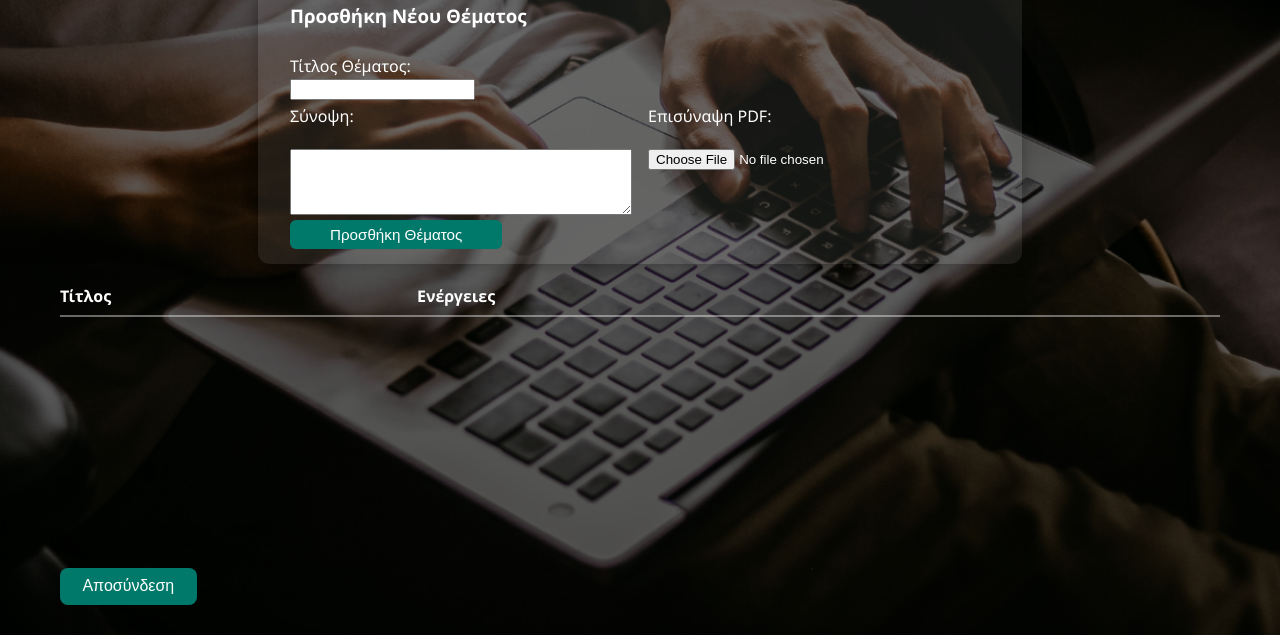
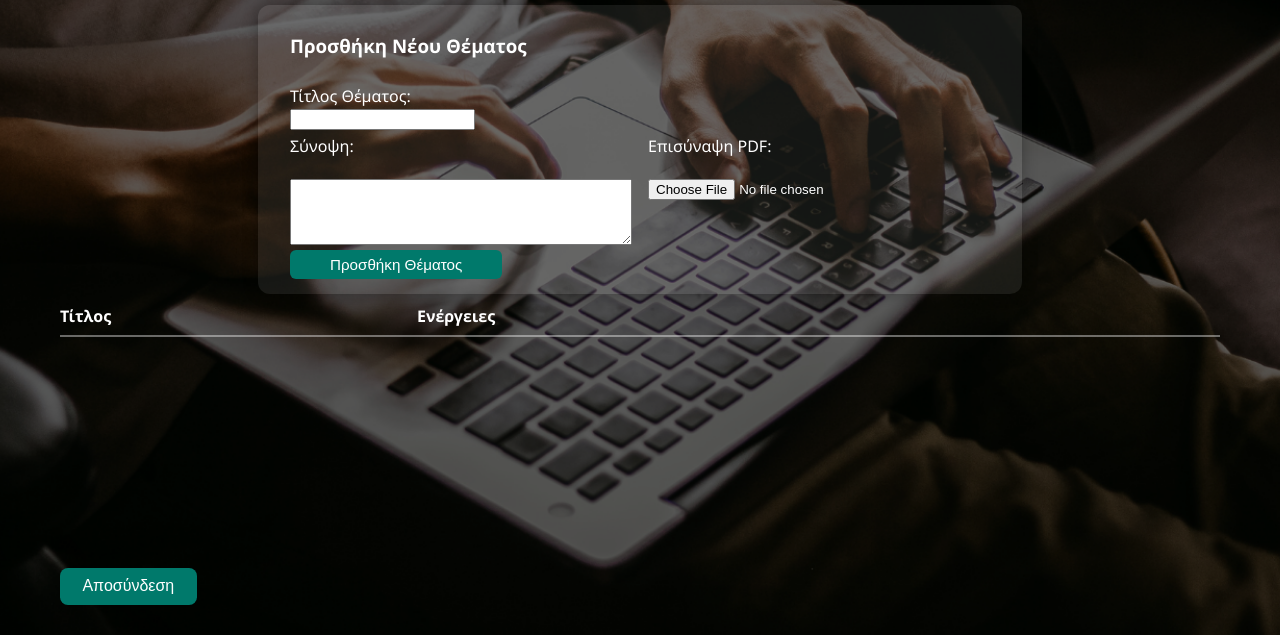
Before and after one commit to Web-project-September-2025/WEB-SEPTEMBER-OK, a website: page thesis-backend/public/topics-management.html in a window 1280 px wide. Shown: the part 165-800 px from the top of the page. Drawn offline with Linux system fonts and the light colour scheme.

Commit message:
Update main.css

```diff
--- a/thesis-backend/public/styles/main.css
+++ b/thesis-backend/public/styles/main.css
@@ -472,7 +472,7 @@ margin: 0;
 
 .form-section {
   position: absolute;
-  top: 140px; /* Πόσο κάτω από την κορυφή να εμφανιστεί */
+  top: 170px; /* Πόσο κάτω από την κορυφή να εμφανιστεί */
   left: 50%;
   transform: translateX(-50%);
   background-color: rgba(255, 255, 255, 0.08);
@@ -507,7 +507,7 @@ margin: 0;
 
 .thesis-list {
   position: absolute;
-  top: 450px;
+  top: 470px;
   left: 60px;
   right: 60px;
 }
```
